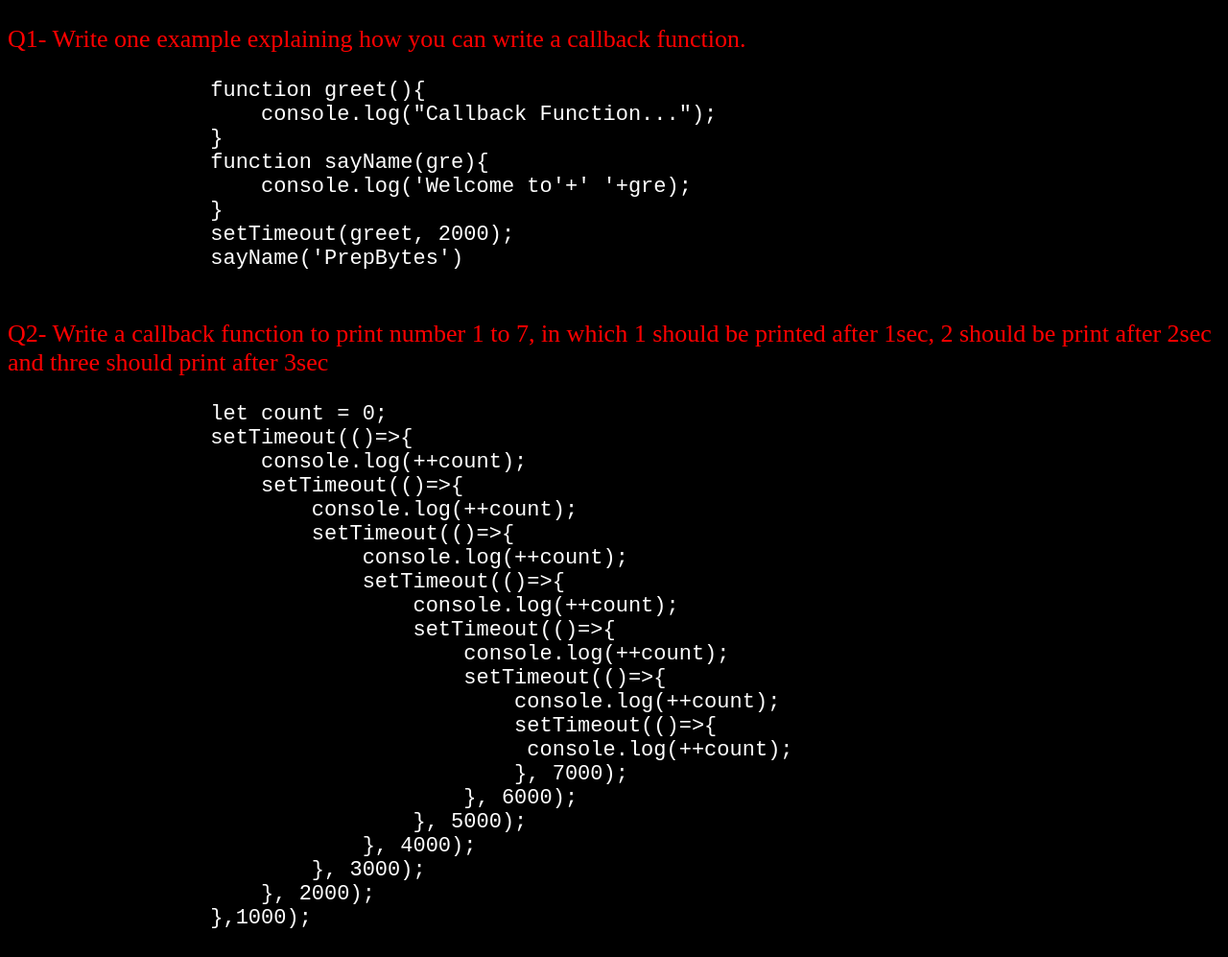
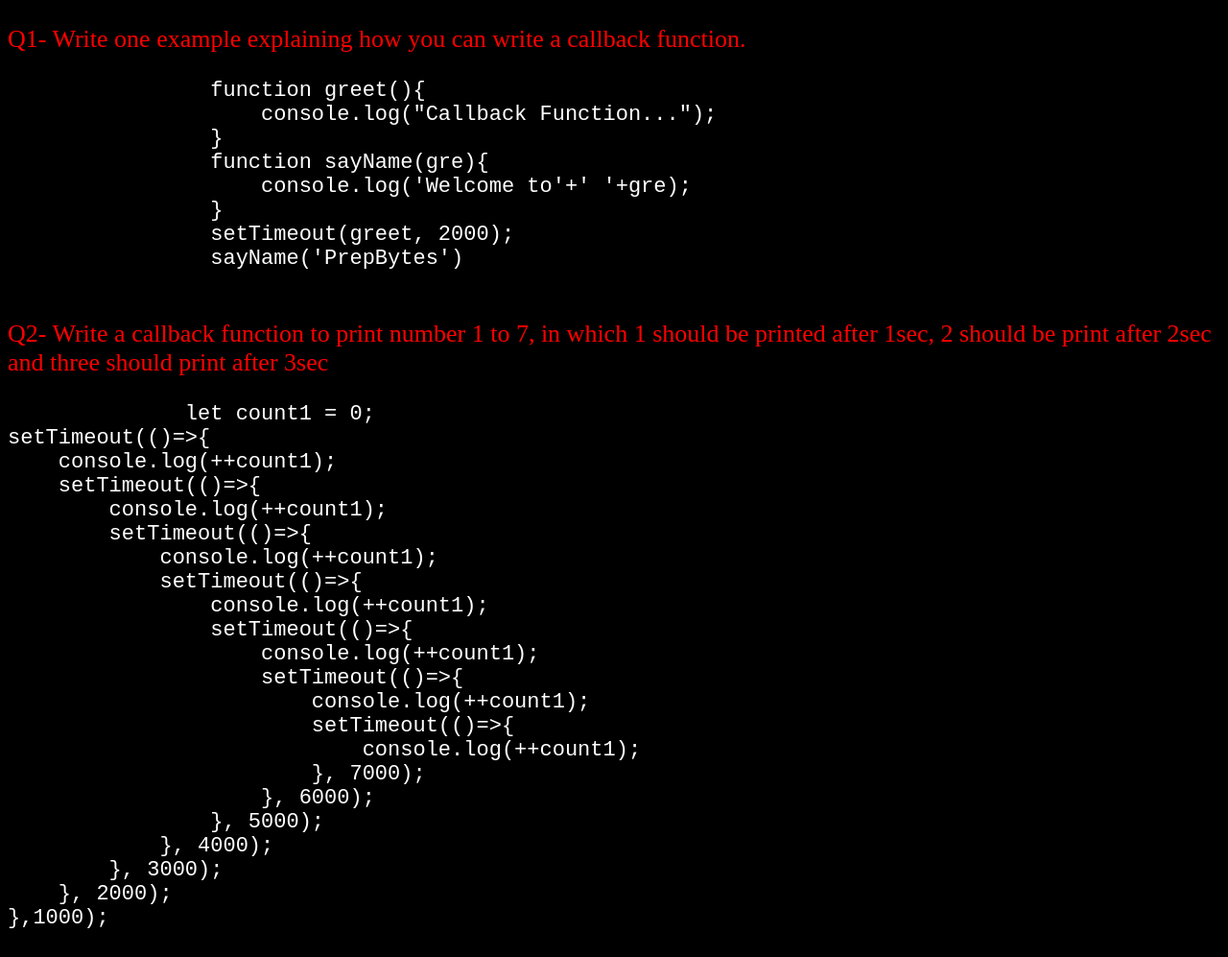
Before and after one commit to amitkamble100799/promise, a plain HTML site: page index.html in a window 1280 px wide. Shown: the top 997 px of the page at 96% size. Drawn offline with Linux system fonts and the light colour scheme.

Commit message:
Update index.html

```diff
--- a/index.html
+++ b/index.html
@@ -24,21 +24,21 @@
         <div>
             <p>Q2- Write a callback function to print number 1 to 7, in which 1 should be printed after 1sec, 2 should be print after 2sec and three should print after 3sec</p>
             <pre>
-                let count = 0;
+              let count1 = 0;
 setTimeout(()=>{
-                    console.log(++count);
+    console.log(++count1);
     setTimeout(()=>{
-                        console.log(++count);
+        console.log(++count1);
         setTimeout(()=>{
-                            console.log(++count);
+            console.log(++count1);
             setTimeout(()=>{
-                                console.log(++count);
+                console.log(++count1);
                 setTimeout(()=>{
-                                    console.log(++count);
+                    console.log(++count1);
                     setTimeout(()=>{
-                                        console.log(++count);
+                        console.log(++count1);
                         setTimeout(()=>{
-                                         console.log(++count);
+                            console.log(++count1);
                         }, 7000);
                     }, 6000);
                 }, 5000);
```
Lines whose indentation alone changed are shown as unchanged.
